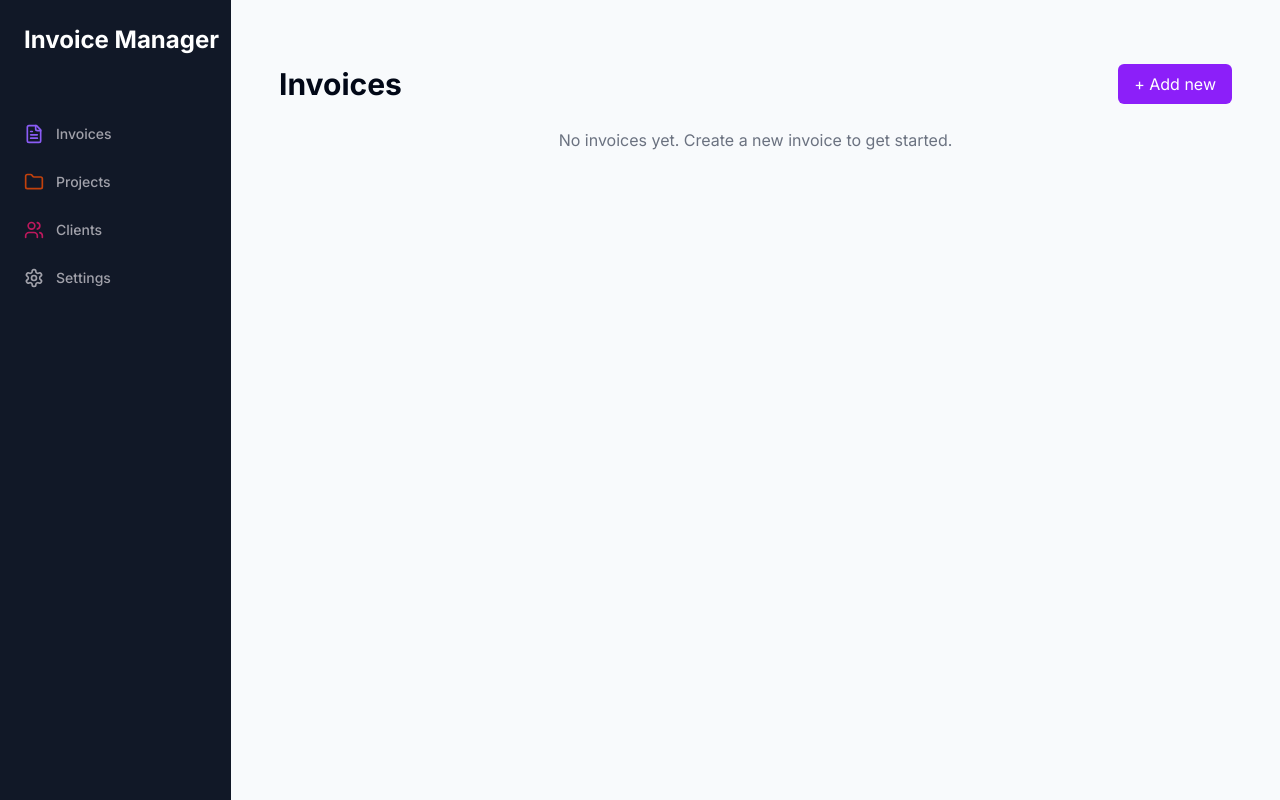
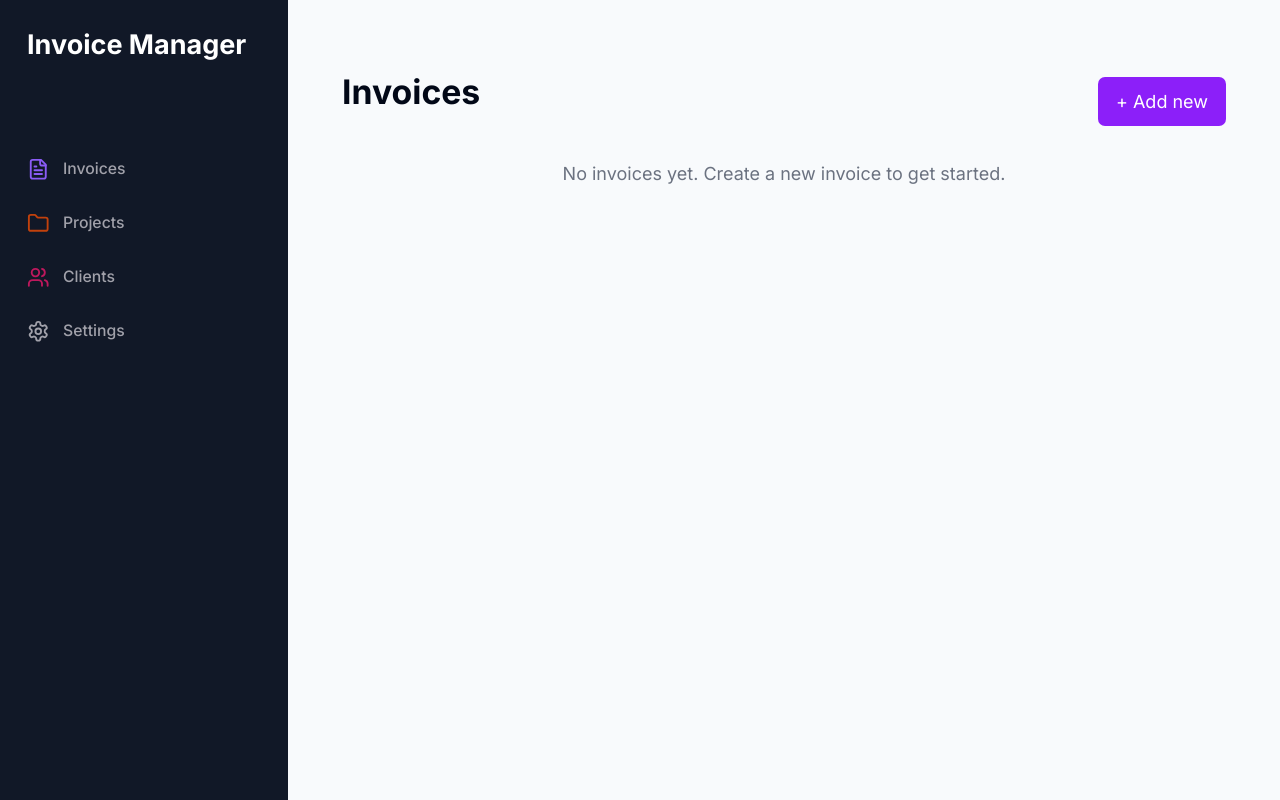
Before and after one commit to turaluix/coleto-invoice-maker, a Next.js app: page /invoices in a window 1280 px wide. Built offline with nearby package versions, Linux system fonts and the light colour scheme.

Commit message:
sidebar responsive

```diff
--- a/src/app/globals.css
+++ b/src/app/globals.css
@@ -73,6 +73,50 @@
 }
 
 @layer base {
+  html {
+    @apply text-base sm:text-lg md:text-base lg:text-lg;
+  }
+
+  body {
+    @apply bg-background text-foreground min-h-screen;
+  }
+
+  h1 {
+    @apply text-2xl sm:text-3xl md:text-4xl font-bold mb-4;
+  }
+
+  h2 {
+    @apply text-xl sm:text-2xl md:text-3xl font-semibold mb-3;
+  }
+
+  h3 {
+    @apply text-lg sm:text-xl md:text-2xl font-medium mb-2;
+  }
+
+  p {
+    @apply mb-4;
+  }
+}
+
+@layer components {
+  .container {
+    @apply px-4 mx-auto max-w-7xl sm:px-6 lg:px-8;
+  }
+
+  .btn {
+    @apply px-4 py-2 rounded-md transition-colors duration-200;
+  }
+
+  .btn-primary {
+    @apply bg-primary text-primary-foreground hover:bg-primary/90;
+  }
+
+  .card {
+    @apply bg-card text-card-foreground rounded-lg shadow-md p-4 sm:p-6;
+  }
+}
+
+@layer base {
   * {
     @apply border-border;
   }
--- a/src/app/layout.tsx
+++ b/src/app/layout.tsx
@@ -1,7 +1,7 @@
 import type { Metadata } from "next";
 import { Inter } from "next/font/google";
 import "./globals.css";
-import { Sidebar } from '../components/Sidebar';
+import { Sidebar } from '@/components/Sidebar';
 import { InvoiceProvider } from '../contexts/InvoiceContext';
 
 const inter = Inter({ subsets: ["latin"] });
@@ -16,9 +16,9 @@ export default function RootLayout({ children }: { children: React.ReactNode })
     <html lang="en">
       <body className={inter.className}>
         <InvoiceProvider>
-          <div className="flex h-screen">
+          <div className="flex flex-col lg:flex-row min-h-screen">
             <Sidebar />
-            <main className="flex-1 overflow-y-auto p-8">
+            <main className="flex-1 p-4 lg:p-8">
               {children}
             </main>
           </div>
--- a/src/components/Sidebar.tsx
+++ b/src/components/Sidebar.tsx
@@ -7,8 +7,11 @@ import {
   FileText,
   Users,
   Settings,
-  Folder
+  Folder,
+  Menu,
+  X
 } from 'lucide-react'
+import { useState } from 'react'
 
 const routes = [
   {
@@ -38,9 +41,21 @@ const routes = [
 
 export function Sidebar() {
   const pathname = usePathname()
+  const [isOpen, setIsOpen] = useState(false)
 
   return (
-    <div className="space-y-4 py-4 flex flex-col h-full bg-[#111827] text-white">
+    <>
+      <button
+        onClick={() => setIsOpen(!isOpen)}
+        className="lg:hidden fixed top-4 left-4 z-20 p-2 bg-primary text-white rounded-md"
+      >
+        {isOpen ? <X size={24} /> : <Menu size={24} />}
+      </button>
+      <div className={cn(
+        "fixed inset-y-0 left-0 transform lg:relative lg:translate-x-0 transition duration-200 ease-in-out z-10",
+        isOpen ? "translate-x-0" : "-translate-x-full"
+      )}>
+        <div className="space-y-4 py-4 flex flex-col h-full bg-[#111827] text-white w-64">
           <div className="px-3 py-2 flex-1">
             <Link href="/" className="flex items-center pl-3 mb-14">
               <h1 className="text-2xl font-bold">
@@ -52,6 +67,7 @@ export function Sidebar() {
                 <Link
                   key={route.href}
                   href={route.href}
+                  onClick={() => setIsOpen(false)}
                   className={cn(
                     "text-sm group flex p-3 w-full justify-start font-medium cursor-pointer hover:text-white hover:bg-white/10 rounded-lg transition",
                     pathname === route.href ? "text-white bg-white/10" : "text-zinc-400",
@@ -66,5 +82,13 @@ export function Sidebar() {
             </div>
           </div>
         </div>
+      </div>
+      {isOpen && (
+        <div
+          className="fixed inset-0 bg-black bg-opacity-50 z-0 lg:hidden"
+          onClick={() => setIsOpen(false)}
+        ></div>
+      )}
+    </>
   )
 }
--- a/src/contexts/InvoiceContext.tsx
+++ b/src/contexts/InvoiceContext.tsx
@@ -1,6 +1,6 @@
 'use client';
 
-import React, { createContext, useState, useContext, ReactNode } from 'react';
+import React, { createContext, useContext, useState, ReactNode } from 'react';
 import { invoicesData, ProjectData } from '../data/mockData';
 
 interface InvoiceContextType {
```
Lines whose indentation alone changed are shown as unchanged.
